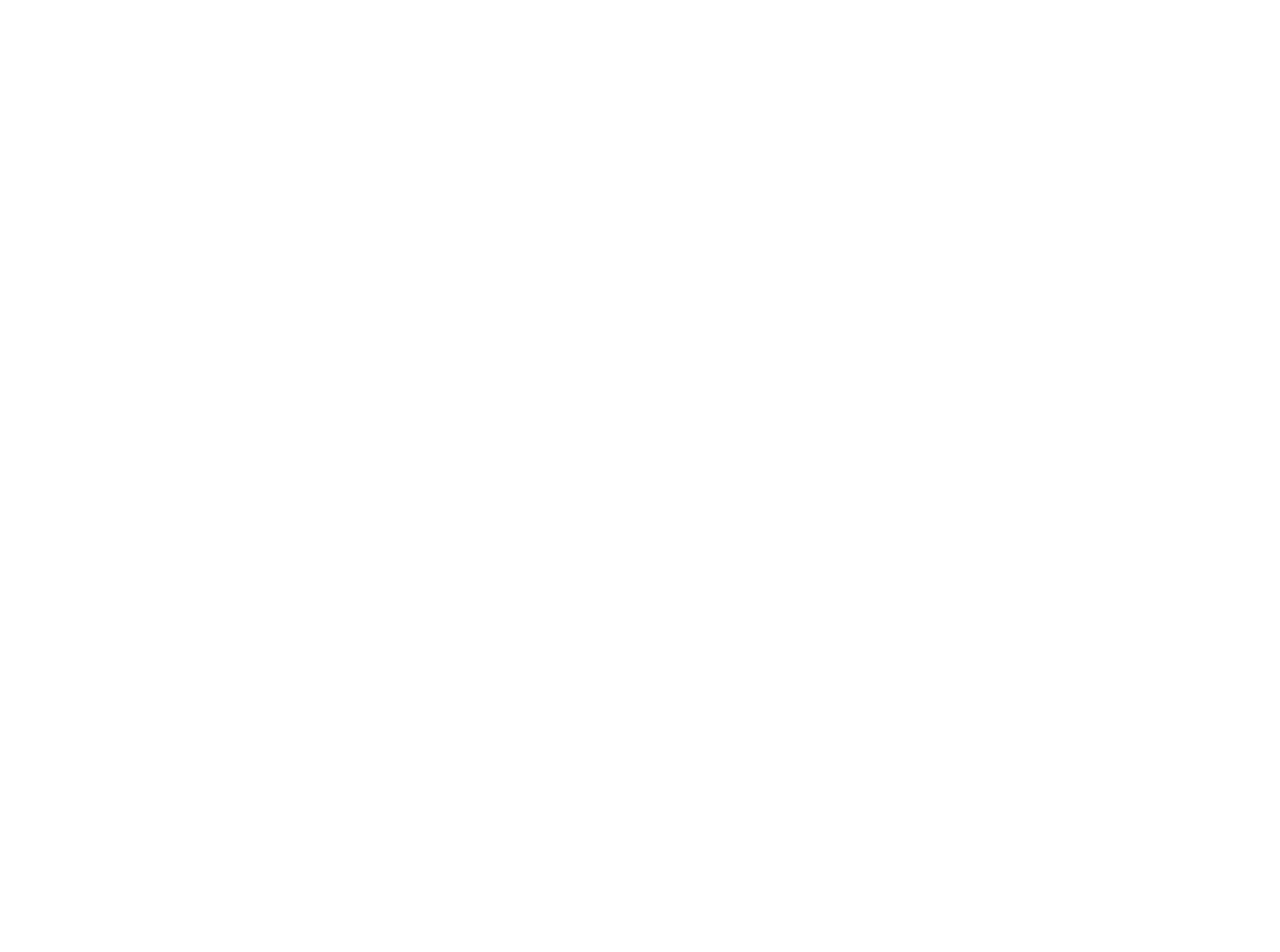
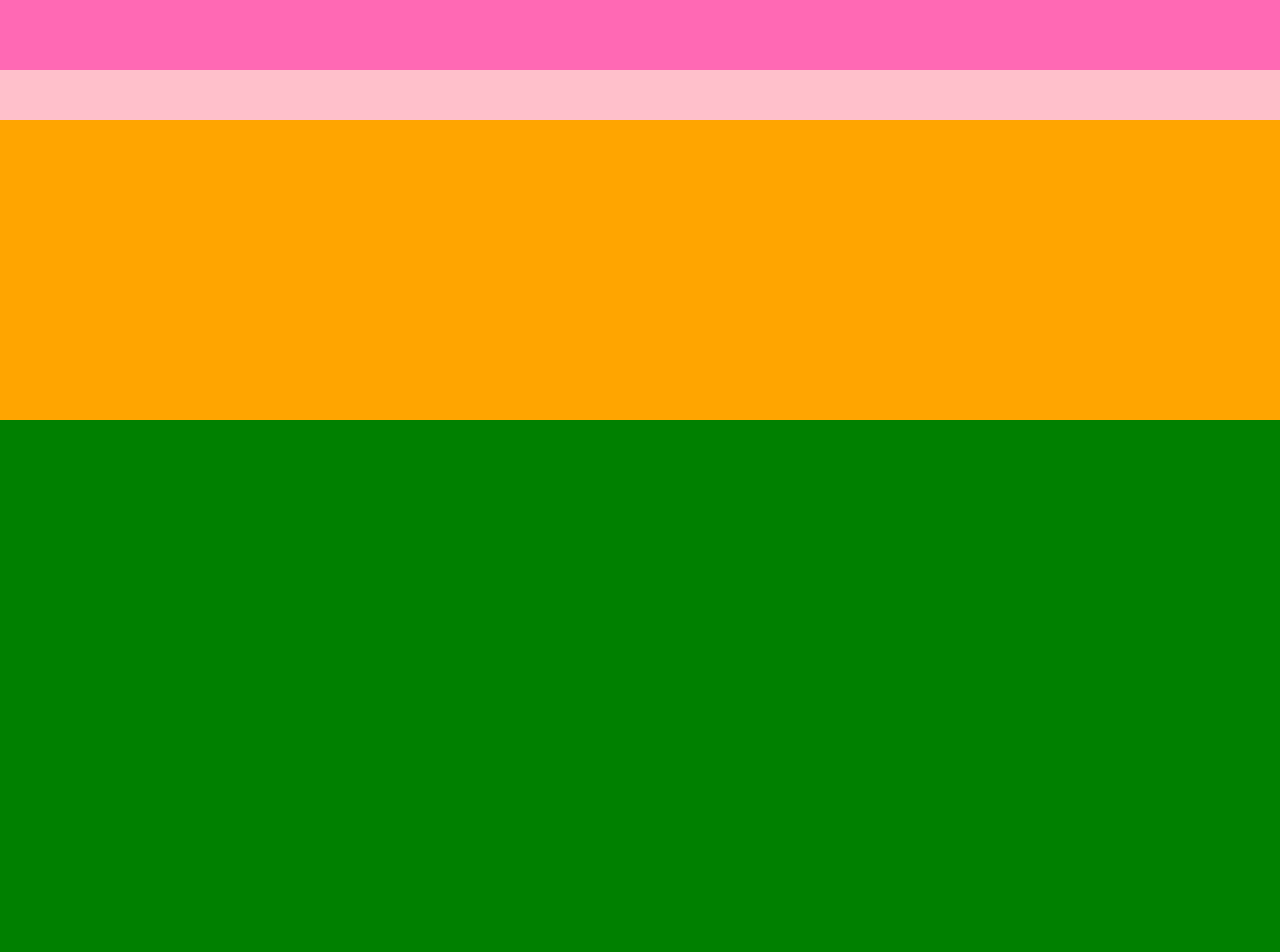
Before and after one commit to saru1406/1-4, a plain HTML site: page index.html in a window 1280 px wide. Shown: the top 952 px of the page. Before the commit the page ends 800 px from the top, so only its background shows below. Drawn offline with Linux system fonts and the light colour scheme.

Commit message:
Initial Commit2

```diff
--- a/index.html
+++ b/index.html
@@ -9,7 +9,15 @@
 
   <body>
 
-     <div class="header"></div>
+     <div class="header">
+       <div class="header-top"> </div>
+       <div class="header-bottom"> </div>
+
+     <div class="main-visual"></div>
+
+     <div class="main"></div>
+
+     <div class="footer"
 
   </body>
 </html>
--- a/style.css
+++ b/style.css
@@ -4,3 +4,39 @@
   padding: 0;
   box-sizing: border-box;
 }
+
+.header {
+  width: 100%;
+  height: 120px;
+  background-color: red;
+}
+
+.header-top{
+  width: 100%;
+  height: 70px;
+  background-color: hotpink;
+}
+
+.header-bottom{
+  width: 100%;
+  height: 50px;
+  background-color: pink;
+}
+
+.main-visual {
+  width:100%;
+  height:300px;
+  background-color: orange;
+}
+
+.main{
+  width: 100%;
+  height: 1400px;
+  background-color: green;
+}
+
+.footer{
+  width: 100%;
+  height:120px;
+  background-color:blue;
+}
```
